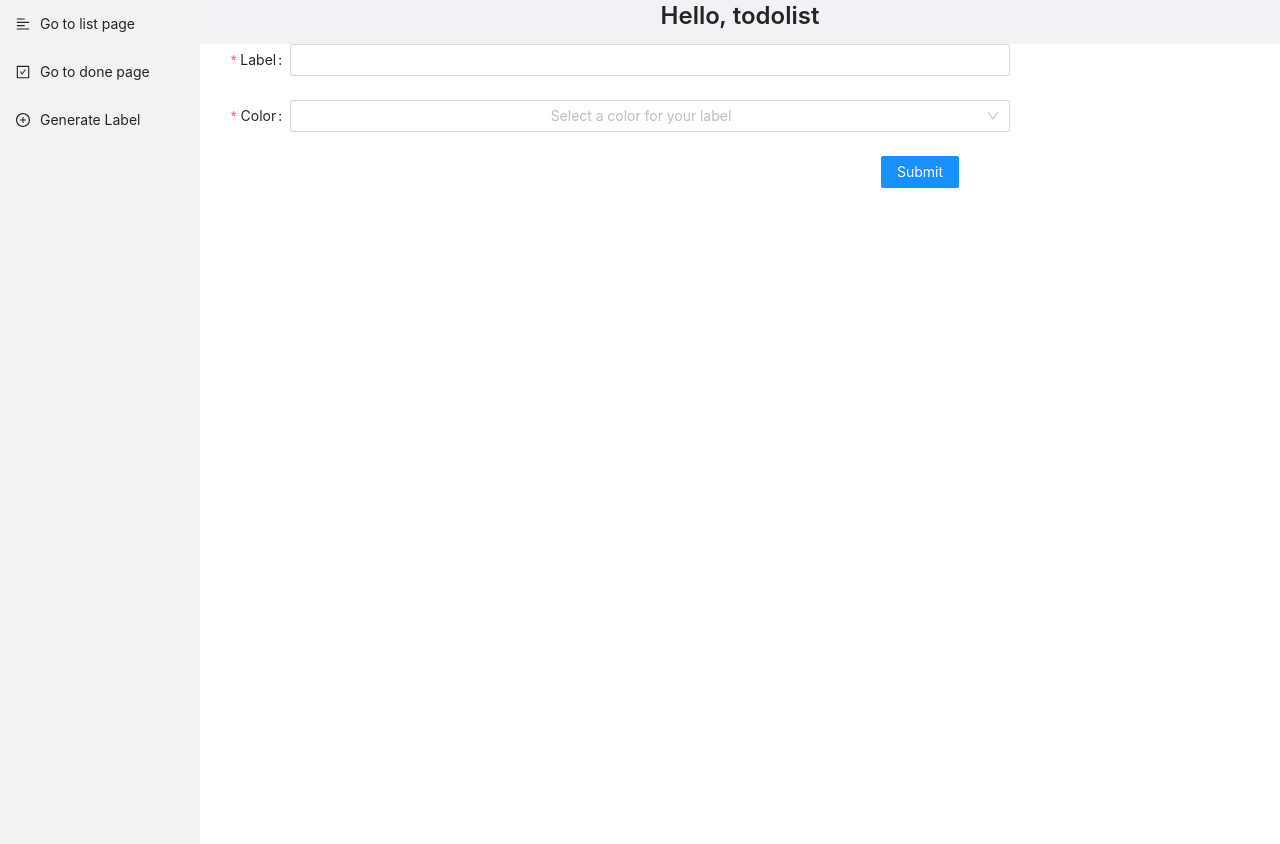
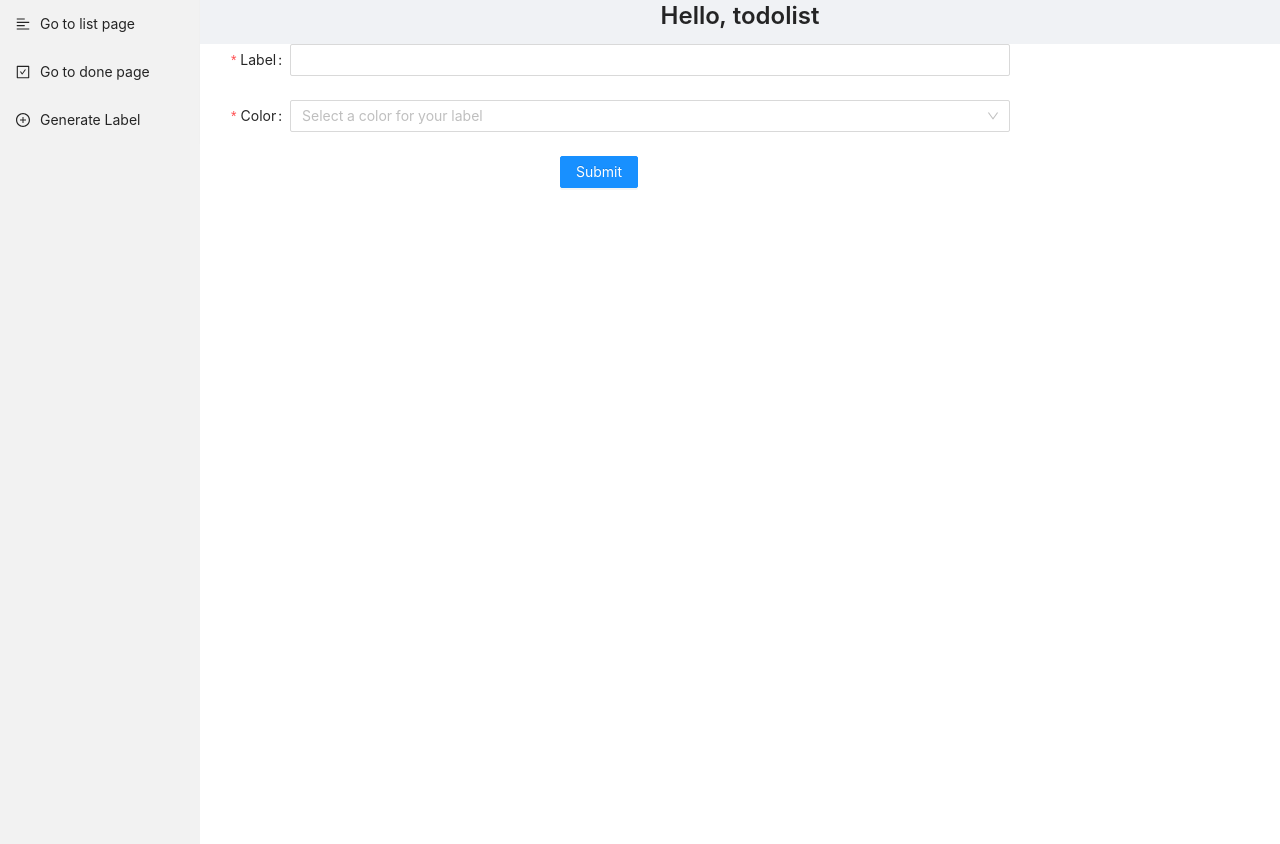
Before and after one commit to fung11111111/React-TodoList, a React (Create React App) app: page /label in a window 1280 px wide. Built offline with nearby package versions, Linux system fonts and the light colour scheme; no server answers.

Commit message:
React-TodoList-Label][Ray Lam] refactor: add text align

```diff
--- a/src/Components/Label/LabelGenerator.jsx
+++ b/src/Components/Label/LabelGenerator.jsx
@@ -1,8 +1,8 @@
 import React, { Component } from 'react';
 import { Form, Input, Button, Select } from 'antd';
 import { createLabel } from '../../apis/label';
-import "../common.css"
-
+import "../common.css";
+import "./label.css";
 const layout = {
     labelCol: { span: 2 },
     wrapperCol: { span: 16 },
@@ -26,6 +26,7 @@ export default class LabelGenerator extends Component {
 
     render() {
         return (
+            <div className="label-generator-form">
             <Form {...layout} ref={this.formRef} name="control-ref" onFinish={this.onFinish}>
                 <Form.Item name="label" label="Label" rules={[{ required: true }]}>
                     <Input />
@@ -49,6 +50,7 @@ export default class LabelGenerator extends Component {
                     </Button>
                 </Form.Item>
             </Form>
+            </div>
         )
     }
 }
--- a/src/Components/Label/label.css
+++ b/src/Components/Label/label.css
@@ -1,3 +1,8 @@
 .labelBlock{
     color: black;
 }
+
+.label-generator-form{
+    text-align: left;
+
+}
```
